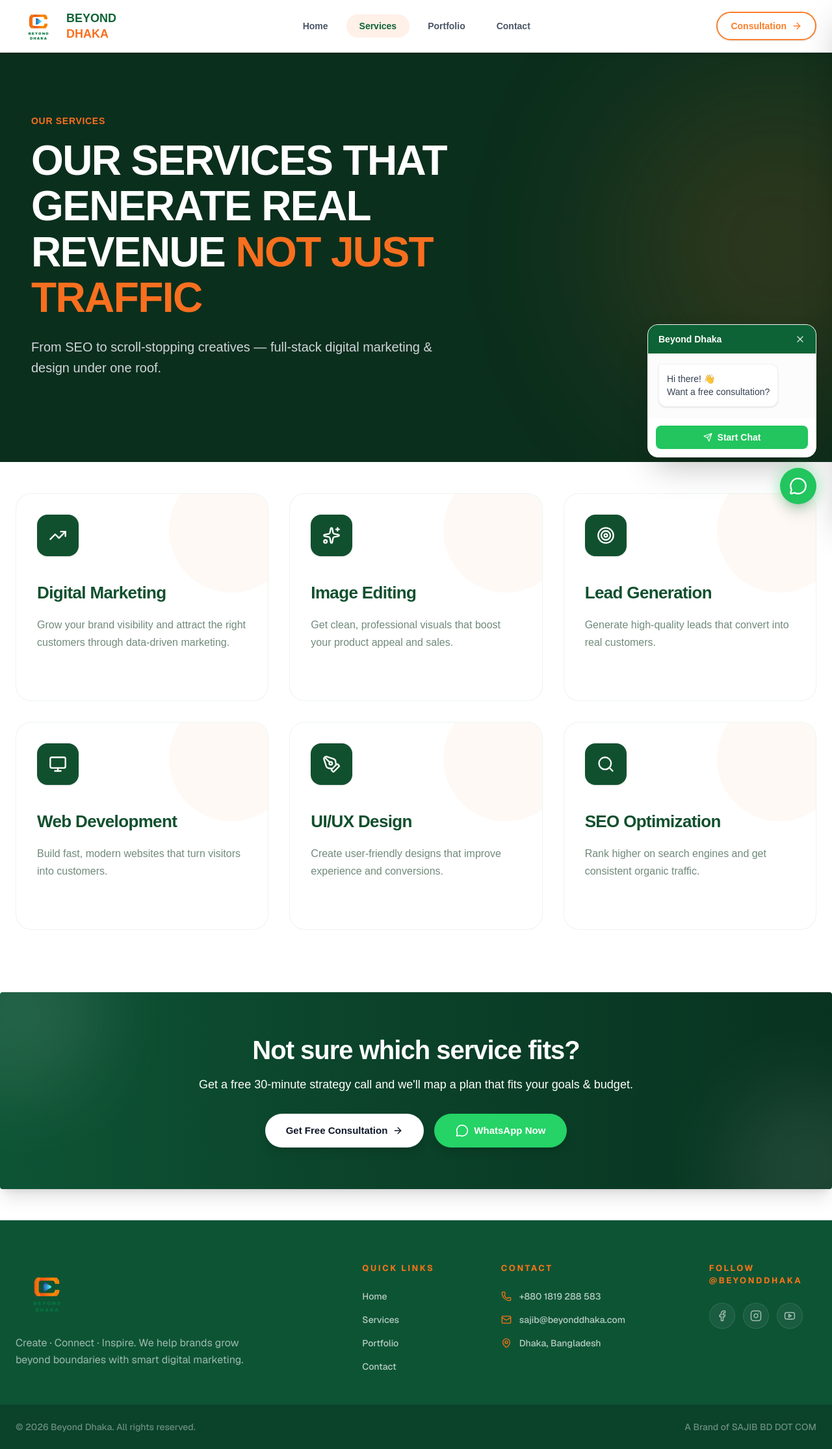
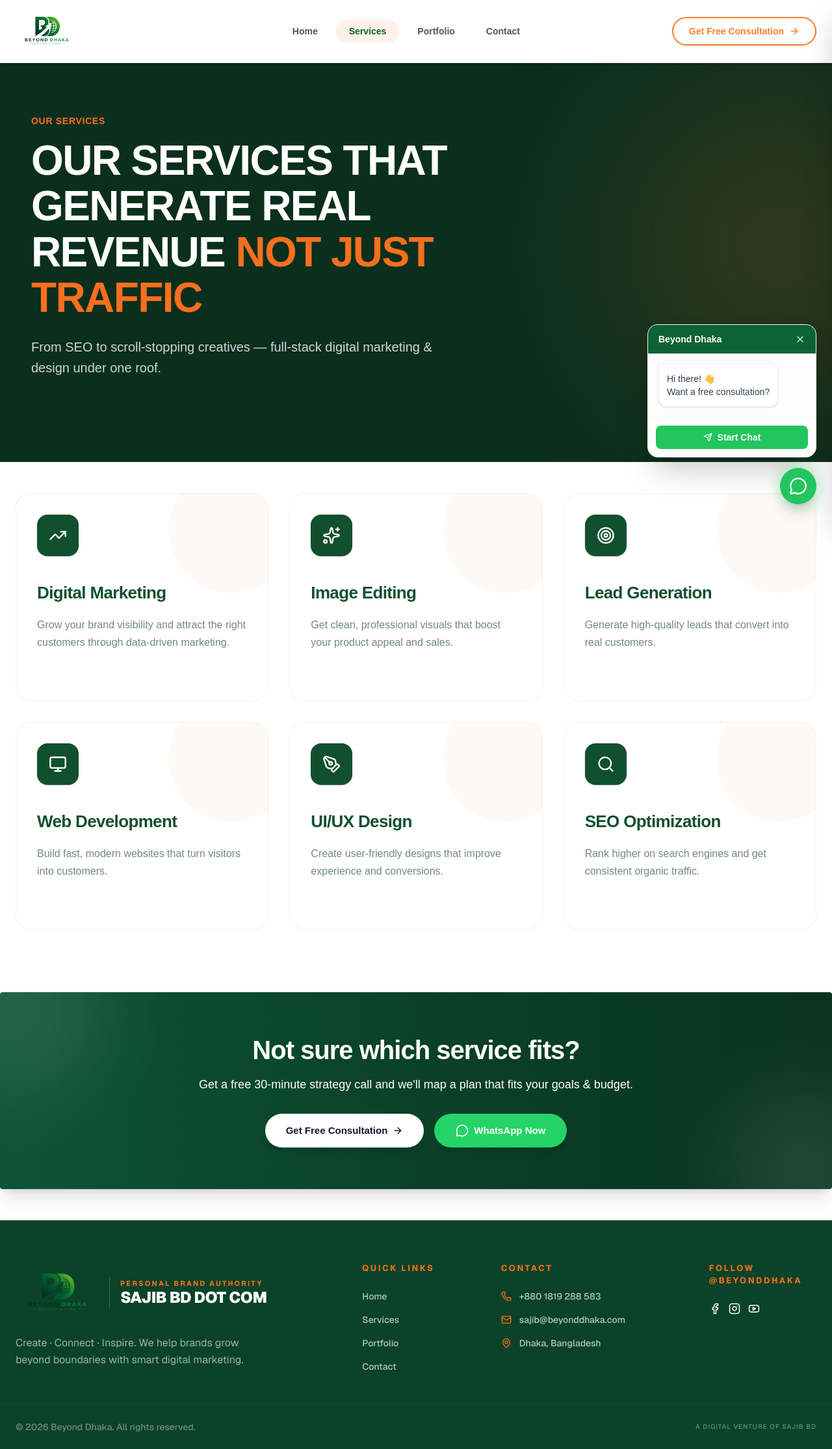
Before and after one commit to ashrafultusar/Beyond-Dhaka, a Next.js app: page /services in a window 1280 px wide. Shown: the whole page at 65% size. Built offline with nearby package versions, Linux system fonts and the light colour scheme; no server answers.

Commit message:
added all

```diff
--- a/app/(main)/page.tsx
+++ b/app/(main)/page.tsx
@@ -7,7 +7,6 @@
 import PortfolioGrid from "@/components/Card/PortfolioGrid/PortfolioGrid";
 import { connectDB } from "@/db/dbConfig";
 import Portfolio from "@/models/Portfolio";
-import PersonalBrand from "@/components/main/home/PersonalBrand/PersonalBrand";
 
 const Home = async () => {
   await connectDB();
@@ -19,7 +18,7 @@
       <TrustMarquee />
 
       <Services />
-      <PersonalBrand />
+
       <div className="container mx-auto px-6 bg-white py-20">
         <p className="text-[#f96f1f] font-bold text-center uppercase tracking-[0.2em] text-[13px]">
           Recent work
--- a/components/shared/Footer.tsx
+++ b/components/shared/Footer.tsx
@@ -1,4 +1,5 @@
-import React from "react";
+"use client";
+
 import { Phone, Mail, MapPin } from "lucide-react";
 import Link from "next/link";
 import Image from "next/image";
@@ -7,13 +8,17 @@
   return (
     <footer className="font-sans text-white">
       {/* Main Footer Area - Deep Green Background */}
-      <div className="bg-[#0d5435] pt-16 pb-12 px-6">
+      <div className="bg-[#0a422a] pt-16 pb-12 px-6">
         <div className="max-w-7xl mx-auto grid grid-cols-1 sm:grid-cols-2 md:grid-cols-12 gap-10 md:gap-12">
-          {/* Column 1: Logo & Tagline */}
+
+          {/* Column 1: Logo & Brand Info */}
           <div className="md:col-span-5 space-y-6">
             <div className="flex flex-col items-start gap-4">
-              {/* Boro Logo Container */}
-              <div className="relative w-52 h-24 transition-transform hover:scale-105 duration-300">
+
+              {/* Logo + Brand Text Container */}
+              <div className="flex items-center gap-4 group cursor-default">
+                {/* Logo */}
+                <div className="relative w-28 h-20 md:w-32 md:h-24 transition-transform group-hover:scale-105 duration-300">
                   <Image
                     src="/assets/logo.png"
                     alt="Beyond Dhaka Logo"
@@ -23,7 +28,21 @@
                   />
                 </div>
 
-              {/* Tagline style - arektu clean kora holo */}
+                {/* Border line between logo and text */}
+                <div className="h-12 w-[1px] bg-white/20 hidden sm:block"></div>
+
+                {/* Main Brand Text */}
+                <div className="flex flex-col justify-center">
+                  <span className="text-[10px] md:text-[11px] uppercase tracking-[0.2em] text-[#f97316] font-bold leading-none mb-1">
+                    Personal Brand Authority
+                  </span>
+                  <span className="text-xl md:text-2xl font-black tracking-tight text-white leading-none">
+                  SAJIB BD DOT COM
+                  </span>
+                </div>
+              </div>
+
+              {/* Tagline */}
               <p className="text-white/60 text-sm md:text-base leading-relaxed max-w-sm">
                 Create · Connect · Inspire. We help brands grow beyond
                 boundaries with smart digital marketing.
@@ -38,36 +57,16 @@
             </h4>
             <ul className="space-y-4 text-white/70 text-sm font-medium">
               <li>
-                <Link
-                  href="/"
-                  className="hover:text-[#f97316] transition-colors"
-                >
-                  Home
-                </Link>
+                <Link href="/" className="hover:text-[#f97316] transition-colors">Home</Link>
               </li>
               <li>
-                <Link
-                  href="/services"
-                  className="hover:text-[#f97316] transition-colors"
-                >
-                  Services
-                </Link>
+                <Link href="/services" className="hover:text-[#f97316] transition-colors">Services</Link>
               </li>
               <li>
-                <Link
-                  href="/portfolio"
-                  className="hover:text-[#f97316] transition-colors"
-                >
-                  Portfolio
-                </Link>
+                <Link href="/portfolio" className="hover:text-[#f97316] transition-colors">Portfolio</Link>
               </li>
               <li>
-                <Link
-                  href="/contact"
-                  className="hover:text-[#f97316] transition-colors"
-                >
-                  Contact
-                </Link>
+                <Link href="/contact" className="hover:text-[#f97316] transition-colors">Contact</Link>
               </li>
             </ul>
           </div>
@@ -105,80 +104,36 @@
               Follow @BeyondDhaka
             </h4>
             <div className="flex items-center gap-3">
-              {/* Facebook Icon (SVG) */}
-              <a
-                href="#"
-                className="w-10 h-10 flex items-center justify-center rounded-full bg-white/5 border border-white/10 text-white/60 hover:bg-[#f97316] hover:text-white hover:border-[#f97316] transition-all duration-300"
-              >
-                <svg
-                  xmlns="http://www.w3.org/2000/svg"
-                  width="18"
-                  height="18"
-                  viewBox="0 0 24 24"
-                  fill="none"
-                  stroke="currentColor"
-                  strokeWidth="2"
-                  strokeLinecap="round"
-                  strokeLinejoin="round"
-                >
-                  <path d="M18 2h-3a5 5 0 0 0-5 5v3H7v4h3v8h4v-8h3l1-4h-4V7a1 1 0 0 1 1-1h3z" />
-                </svg>
+              {/* Facebook Icon */}
+              <a href="#" className="social-btn">
+                <svg xmlns="http://www.w3.org/2000/svg" width="18" height="18" viewBox="0 0 24 24" fill="none" stroke="currentColor" strokeWidth="2" strokeLinecap="round" strokeLinejoin="round"><path d="M18 2h-3a5 5 0 0 0-5 5v3H7v4h3v8h4v-8h3l1-4h-4V7a1 1 0 0 1 1-1h3z" /></svg>
               </a>
-
-              {/* Instagram Icon (SVG) */}
-              <a
-                href="#"
-                className="w-10 h-10 flex items-center justify-center rounded-full bg-white/5 border border-white/10 text-white/60 hover:bg-[#f97316] hover:text-white hover:border-[#f97316] transition-all duration-300"
-              >
-                <svg
-                  xmlns="http://www.w3.org/2000/svg"
-                  width="18"
-                  height="18"
-                  viewBox="0 0 24 24"
-                  fill="none"
-                  stroke="currentColor"
-                  strokeWidth="2"
-                  strokeLinecap="round"
-                  strokeLinejoin="round"
-                >
-                  <rect width="20" height="20" x="2" y="2" rx="5" ry="5" />
-                  <path d="M16 11.37A4 4 0 1 1 12.63 8 4 4 0 0 1 16 11.37z" />
-                  <line x1="17.5" x2="17.51" y1="6.5" y2="6.5" />
-                </svg>
+              {/* Instagram Icon */}
+              <a href="#" className="social-btn">
+                <svg xmlns="http://www.w3.org/2000/svg" width="18" height="18" viewBox="0 0 24 24" fill="none" stroke="currentColor" strokeWidth="2" strokeLinecap="round" strokeLinejoin="round"><rect width="20" height="20" x="2" y="2" rx="5" ry="5" /><path d="M16 11.37A4 4 0 1 1 12.63 8 4 4 0 0 1 16 11.37z" /><line x1="17.5" x2="17.51" y1="6.5" y2="6.5" /></svg>
               </a>
-
-              {/* Youtube Icon (SVG) */}
-              <a
-                href="#"
-                className="w-10 h-10 flex items-center justify-center rounded-full bg-white/5 border border-white/10 text-white/60 hover:bg-[#f97316] hover:text-white hover:border-[#f97316] transition-all duration-300"
-              >
-                <svg
-                  xmlns="http://www.w3.org/2000/svg"
-                  width="18"
-                  height="18"
-                  viewBox="0 0 24 24"
-                  fill="none"
-                  stroke="currentColor"
-                  strokeWidth="2"
-                  strokeLinecap="round"
-                  strokeLinejoin="round"
-                >
-                  <path d="M2.5 17a24.12 24.12 0 0 1 0-10 2 2 0 0 1 1.4-1.4 49.56 49.56 0 0 1 16.2 0A2 2 0 0 1 21.5 7a24.12 24.12 0 0 1 0 10 2 2 0 0 1-1.4 1.4 49.55 49.55 0 0 1-16.2 0A2 2 0 0 1 2.5 17" />
-                  <path d="m10 15 5-3-5-3z" />
-                </svg>
+              {/* Youtube Icon */}
+              <a href="#" className="social-btn">
+                <svg xmlns="http://www.w3.org/2000/svg" width="18" height="18" viewBox="0 0 24 24" fill="none" stroke="currentColor" strokeWidth="2" strokeLinecap="round" strokeLinejoin="round"><path d="M2.5 17a24.12 24.12 0 0 1 0-10 2 2 0 0 1 1.4-1.4 49.56 49.56 0 0 1 16.2 0A2 2 0 0 1 21.5 7a24.12 24.12 0 0 1 0 10 2 2 0 0 1-1.4 1.4 49.55 49.55 0 0 1-16.2 0A2 2 0 0 1 2.5 17" /><path d="m10 15 5-3-5-3z" /></svg>
               </a>
             </div>
           </div>
         </div>
       </div>
 
-      {/* Bottom Bar - Sub-Dark Green matching the image footer */}
+      {/* Bottom Bar */}
       <div className="bg-[#0a422a] py-6 px-6 border-t border-white/5">
         <div className="max-w-7xl mx-auto flex flex-col md:flex-row justify-between items-center gap-4 text-white/40 text-[12px] md:text-sm font-medium">
           <p>© {new Date().getFullYear()} Beyond Dhaka. All rights reserved.</p>
-          <p className="flex items-center gap-1">A Brand of SAJIB BD DOT COM</p>
+          <p className="flex items-center gap-1 uppercase tracking-widest text-[10px]">A Digital Venture of Sajib BD</p>
         </div>
       </div>
+
+      <style jsx>{`
+        .social-btn {
+          @apply w-10 h-10 flex items-center justify-center rounded-full bg-white/5 border border-white/10 text-white/60 hover:bg-[#f97316] hover:text-white hover:border-[#f97316] transition-all duration-300;
+        }
+      `}</style>
     </footer>
   );
 };
--- a/components/shared/Navbar.tsx
+++ b/components/shared/Navbar.tsx
@@ -3,7 +3,7 @@
 import { useEffect, useState } from "react";
 import Link from "next/link";
 import { usePathname } from "next/navigation";
-import { Menu, X, Phone, LogOut, LayoutDashboard, ArrowRight } from "lucide-react";
+import { Menu, X, LogOut, LayoutDashboard, ArrowRight } from "lucide-react";
 import { useSession, signOut } from "next-auth/react";
 import Image from "next/image";
 
@@ -20,7 +20,6 @@
   const { data: session } = useSession();
   const pathname = usePathname();
 
-  // চেক করছি ইউজার হোম পেজে আছে কিনা
   const isHome = pathname === "/";
 
   useEffect(() => {
@@ -32,7 +31,6 @@
 
   useEffect(() => setOpen(false), [pathname]);
 
-  // যদি হোম পেজ না হয়, অথবা স্ক্রল করা হয়, তাহলে ব্যাকগ্রাউন্ড সাদা হবে
   const isWhiteBg = !isHome || scrolled;
 
   return (
@@ -41,13 +39,17 @@
         isWhiteBg ? "bg-white shadow-md border-b border-gray-100" : "bg-transparent"
       }`}
     >
-      <div className="container flex items-center justify-between h-20 px-6 mx-auto">
-        {/* --- Logo --- */}
+      <div className="container flex items-center justify-between h-20 md:h-24 px-6 mx-auto">
+        {/* --- Logo Section --- */}
         <Link href="/" className="flex items-center group">
-          <Image src='/assets/logo.png' alt="Logo" width={70} height={44} className="transition-transform group-hover:scale-105" />
-          <div className="leading-tight hidden sm:block ml-2">
-            <div className="font-bold text-[#0d6335] text-lg">BEYOND</div>
-            <div className="font-bold text-[#f96f1f] text-lg -mt-1">DHAKA</div>
+          <div className="relative w-32 h-12 md:w-48 md:h-16 transition-transform group-hover:scale-105">
+            <Image
+              src='/assets/logo.png'
+              alt="Beyond Dhaka Logo"
+              fill
+              priority
+              className="object-contain object-left"
+            />
           </div>
         </Link>
 
@@ -82,7 +84,7 @@
               </Link>
               <button
                 onClick={() => signOut()}
-                className="p-2 text-red-500 cursor-pointer hover:text-red-500 transition-colors"
+                className="p-2 text-red-500 cursor-pointer hover:text-red-700 transition-colors"
               >
                 <LogOut size={20} />
               </button>
@@ -91,13 +93,10 @@
 
           <Link
             href="/contact"
-    className="hidden sm:flex group items-center gap-2 py-2.5 px-5 border-2 border-[#fb7f2b] text-[#fb7f2b] font-bold text-sm rounded-full shadow-sm overflow-hidden relative transition-all duration-300 hover:bg-[#fb7f2b] hover:text-white active:scale-95"
+            className="hidden sm:flex group items-center gap-2 py-2.5 px-6 border-2 border-[#fb7f2b] text-[#fb7f2b] font-bold text-sm rounded-full shadow-sm overflow-hidden relative transition-all duration-300 hover:bg-[#fb7f2b] hover:text-white active:scale-95"
           >
-    {/* Gradient Overlay */}
-    <span className="absolute inset-0 bg-gradient-to-r from-[#fb7f2b] to-[#ff9d5c] opacity-0 group-hover:opacity-100 transition-opacity duration-300 -z-10"></span>
-
             <span className="relative z-10 flex items-center gap-2">
-      Consultation
+             Get Free Consultation
               <ArrowRight
                 size={16}
                 className="transition-transform duration-300 group-hover:translate-x-1"
@@ -108,17 +107,16 @@
           {/* Mobile Menu Button */}
           <button
             className={`lg:hidden p-2 rounded-lg transition-colors ${
-              isWhiteBg ? "text-[#0d6335] hover:bg-gray-100" : "text-white bg-black/20 hover:bg-black/40"
+              isWhiteBg ? "text-[#0d6335] hover:bg-gray-100" : "text-[#0d6335] bg-white/80 hover:bg-white"
             }`}
             onClick={() => setOpen(true)}
           >
-            <Menu size={28} />
+            <Menu className="cursor-pointer" size={28} />
           </button>
         </div>
       </div>
 
       {/* --- Mobile Sidebar --- */}
-      {/* Overlay: (Background Blur only for the overlay area) */}
       <div
         className={`fixed inset-0 bg-black/50 z-[60] transition-opacity duration-300 ${
           open ? "opacity-100" : "opacity-0 pointer-events-none"
@@ -126,23 +124,26 @@
         onClick={() => setOpen(false)}
       />
 
-      {/* Sidebar Content: Solid White Background (No transparency) */}
       <div
-        className={`fixed top-0 right-0 h-full w-[280px] bg-white z-[70] shadow-2xl transform transition-transform duration-500 ease-in-out ${
+        className={`fixed top-0 right-0 h-full w-[300px] bg-white z-[70] shadow-2xl transform transition-transform duration-500 ease-in-out ${
           open ? "translate-x-0" : "translate-x-full"
         }`}
       >
-        <div className="p-6 flex justify-between items-center border-b border-gray-100 bg-white">
-          <div className="flex items-center gap-2">
-             <Image src='/assets/logo.png' alt="Logo" width={40} height={25} />
-             <span className="font-bold text-gray-800">Menu</span>
+        <div className="p-6 flex justify-between items-center border-b border-gray-100">
+          <div className="relative w-32 h-10">
+            <Image
+              src='/assets/logo.png'
+              alt="Logo"
+              fill
+              className="object-contain object-left"
+            />
           </div>
-          <button onClick={() => setOpen(false)} className="p-2 hover:bg-gray-100 rounded-full text-gray-500 transition-colors">
-            <X size={24} />
+          <button onClick={() => setOpen(false)} className="p-2 hover:bg-gray-100 rounded-full text-gray-500">
+            <X className="cursor-pointer" size={24} />
           </button>
         </div>
 
-        <div className="p-6 flex flex-col gap-2 bg-white">
+        <div className="p-6 flex flex-col gap-2">
           {navItems.map((item) => (
             <Link
               key={item.to}
@@ -157,7 +158,6 @@
             </Link>
           ))}
 
-          {/* Admin Options in Mobile */}
           {session?.user?.role === "admin" && (
             <div className="mt-4 pt-4 border-t border-gray-100 flex flex-col gap-2">
               <Link
@@ -169,8 +169,7 @@
               </Link>
               <button
                 onClick={() => signOut()}
-                className="flex items-center gap-3 p-4 text-red-500 cursor-pointer
-                font-semibold hover:bg-red-50 rounded-xl w-full text-left transition-colors"
+                className="flex items-center gap-3 p-4 text-red-500 font-semibold hover:bg-red-50 rounded-xl w-full text-left transition-colors"
               >
                 <LogOut size={20} />
                 Logout
@@ -180,18 +179,10 @@
 
           <Link
             href="/contact"
-    className="hidden sm:flex group items-center gap-2 py-2.5 px-5 border-2 border-[#fb7f2b] text-[#fb7f2b] font-bold text-sm rounded-full shadow-sm overflow-hidden relative transition-all duration-300 hover:bg-[#fb7f2b] hover:text-white active:scale-95"
+            className="mt-4 flex items-center justify-center gap-2 py-3 px-5 bg-[#fb7f2b] text-white font-bold text-sm rounded-full shadow-lg"
           >
-    {/* Gradient Overlay */}
-    <span className="absolute inset-0 bg-gradient-to-r from-[#fb7f2b] to-[#ff9d5c] opacity-0 group-hover:opacity-100 transition-opacity duration-300 -z-10"></span>
-
-    <span className="relative z-10 flex items-center gap-2">
-      Consultation
-      <ArrowRight
-        size={16}
-        className="transition-transform duration-300 group-hover:translate-x-1"
-      />
-    </span>
+           Get Free Consultation
+            <ArrowRight size={16} />
           </Link>
         </div>
       </div>
```
Also changed, not shown: public/assets/logo.png. Lines whose indentation alone changed are shown as unchanged.
